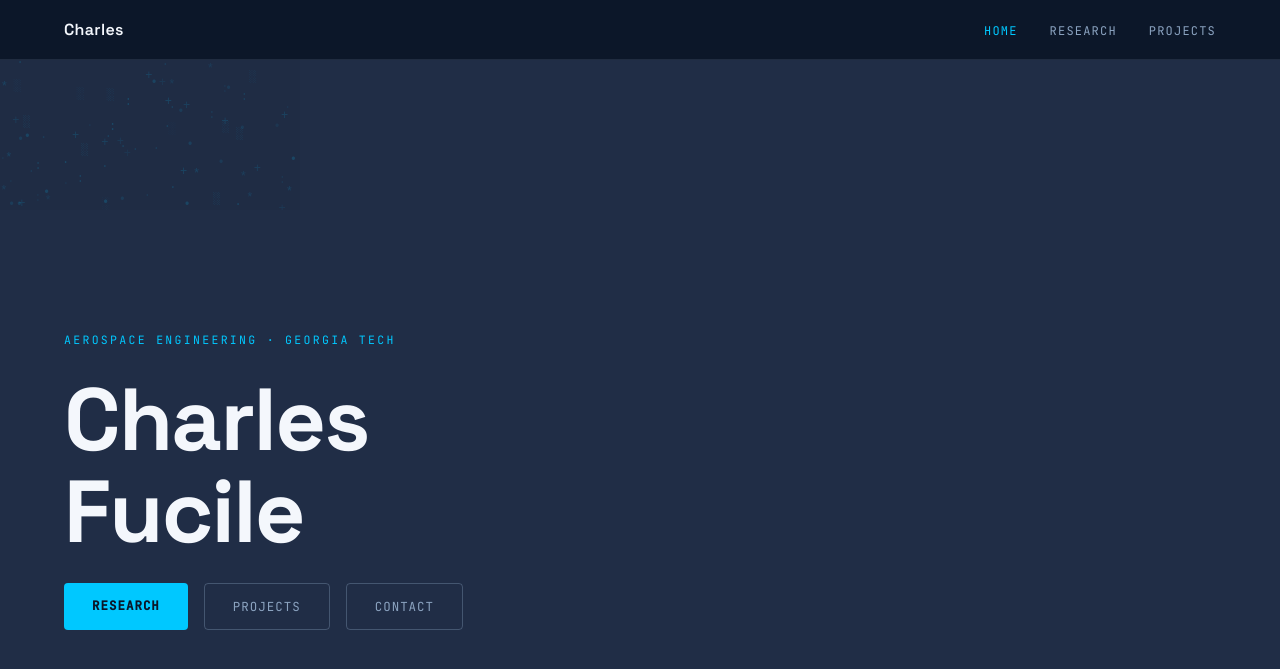
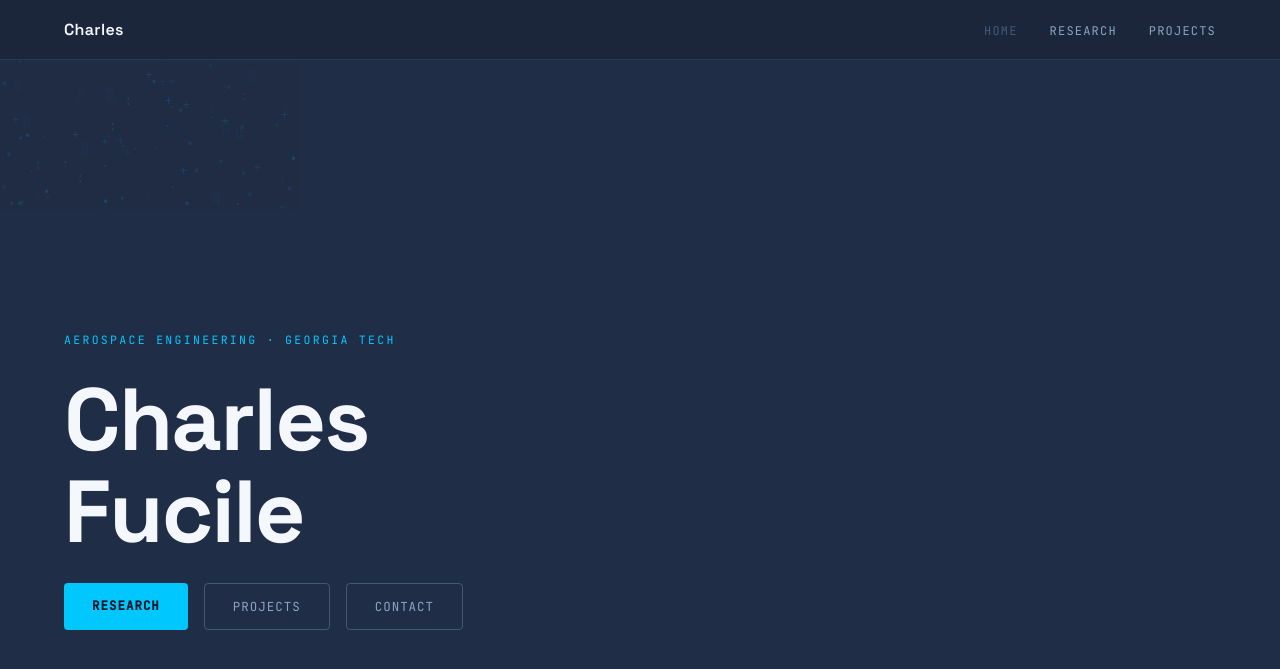
Before and after one commit to cfucile3/Portfolio, a Jekyll site: the page built from index.html, in a window 1280 px wide and 900 px high. Shown: the top 669 px of the window. Built offline with Jekyll 4.4.1, drawn with Linux system fonts in a browser that asks for light colours.

Commit message:
Update default.html

```diff
--- a/_layouts/default.html
+++ b/_layouts/default.html
@@ -14,18 +14,20 @@
   <style>
     /* ─── TOKENS ─────────────────────────────────────────────── */
     :root {
-      --space-indigo:      #202D46;
+      --space-indigo:  #202D46;
+      --prussian-blue: #1B263B;
       --navy:  #172847;
-      --prussian-blue: #1B263B;
+      --ink-black: #1B263B;
       --slate:     #4A6080;
       --slate-lt:  #8BA3C0;
       --off-white: #E8EDF5;
       --white:     #F4F7FC;
-      --cyan:      #00C8FF;
+      --dusk-blue:      #415A77;
       --cyan-dim:  rgba(0,200,255,0.15);
       --mono:      'JetBrains Mono', monospace;
       --display:   'Space Grotesk', sans-serif;
       --body:      'Inter', sans-serif;
+
     }
 
     /* ─── RESET ──────────────────────────────────────────────── */
@@ -41,7 +43,7 @@
       min-height: 100vh;
     }
 
-    a { color: var(--cyan); text-decoration: none; }
+    a { color: var(--dusk-blue); text-decoration: none; }
     a:hover { text-decoration: underline; }
     img { max-width: 100%; height: auto; display: block; border-radius: 4px; }
 
@@ -50,7 +52,7 @@
       position: sticky;
       top: 0;
       z-index: 100;
-      background: rgba(11,22,40,0.92);
+      background: var(--prussian-blue);
       backdrop-filter: blur(12px);
       border-bottom: 1px solid rgba(139,163,192,0.15);
       padding: 0 clamp(1.5rem, 5vw, 4rem);
@@ -67,7 +69,7 @@
       color: var(--white);
       letter-spacing: 0.02em;
     }
-    .nav-logo span { color: var(--cyan); }
+    .nav-logo span { color: var(--dusk-blue); }
 
     .nav-links {
       display: flex;
@@ -84,7 +86,7 @@
       transition: color 0.2s;
     }
     .nav-links a:hover,
-    .nav-links a.active { color: var(--cyan); text-decoration: none; }
+    .nav-links a.active { color: var(--dusk-blue); text-decoration: none; }
 
     /* ─── MAIN CONTENT WRAPPER ───────────────────────────────── */
     .page-content {
@@ -99,7 +101,7 @@
       font-size: 0.68rem;
       letter-spacing: 0.18em;
       text-transform: uppercase;
-      color: var(--cyan);
+      color: var(--dusk-blue);
       margin-bottom: 1.5rem;
       display: flex;
       align-items: center;
@@ -131,7 +133,7 @@
 
     /* ─── CARDS ──────────────────────────────────────────────── */
     .card {
-      background: var(--prussian-blue);
+      background: var(--ink-black);
       border: 1px solid rgba(139,163,192,0.12);
       border-radius: 6px;
       padding: 2rem 2.25rem;
@@ -207,7 +209,7 @@
       line-height: 1.6;
     }
 
-    code { color: var(--cyan); background: rgba(0,200,255,0.08); padding: 0.1em 0.35em; border-radius: 3px; }
+    code { color: var(--dusk-blue); background: rgba(0,200,255,0.08); padding: 0.1em 0.35em; border-radius: 3px; }
     pre code { background: none; padding: 0; color: inherit; }
 
     /* ─── METHODOLOGY LIST ───────────────────────────────────── */
@@ -227,7 +229,7 @@
       content: '→';
       position: absolute;
       left: 0;
-      color: var(--cyan);
+      color: var(--dusk-blue);
       font-family: var(--mono);
     }
 
@@ -243,7 +245,7 @@
     }
 
     .results-block strong {
-      color: var(--cyan);
+      color: var(--dusk-blue);
       font-family: var(--mono);
       font-size: 0.7rem;
       letter-spacing: 0.1em;
@@ -315,7 +317,7 @@
       color: var(--slate);
       transition: color 0.2s;
     }
-    .footer-links a:hover { color: var(--cyan); text-decoration: none; }
+    .footer-links a:hover { color: var(--dusk-blue); text-decoration: none; }
 
     /* ─── RESPONSIVE ─────────────────────────────────────────── */
     @media (max-width: 600px) {
```
